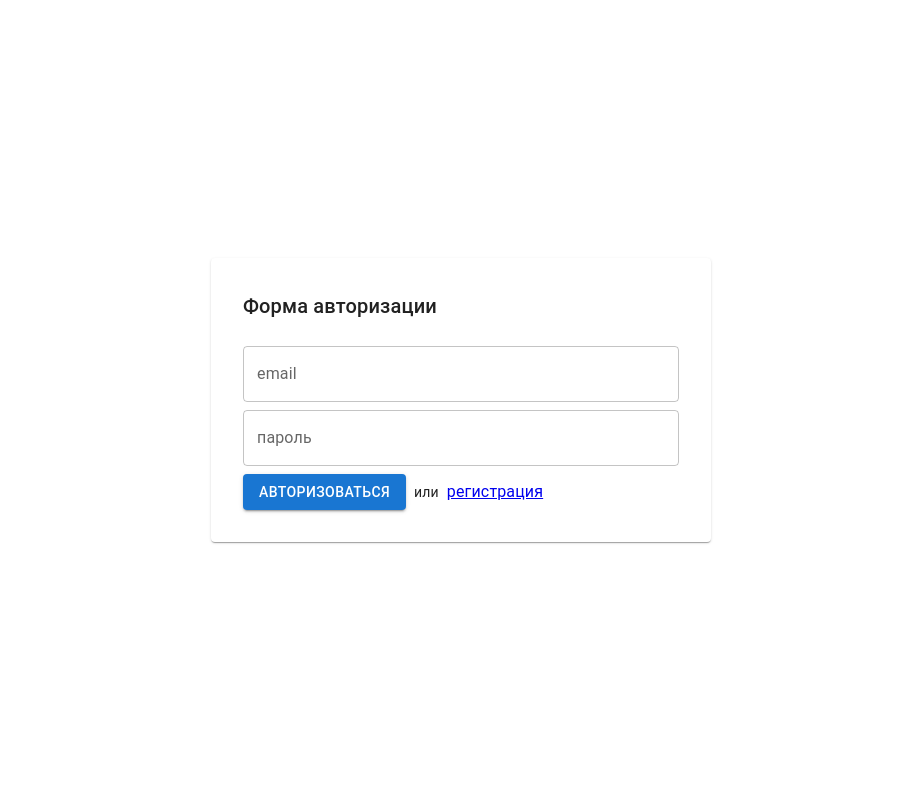
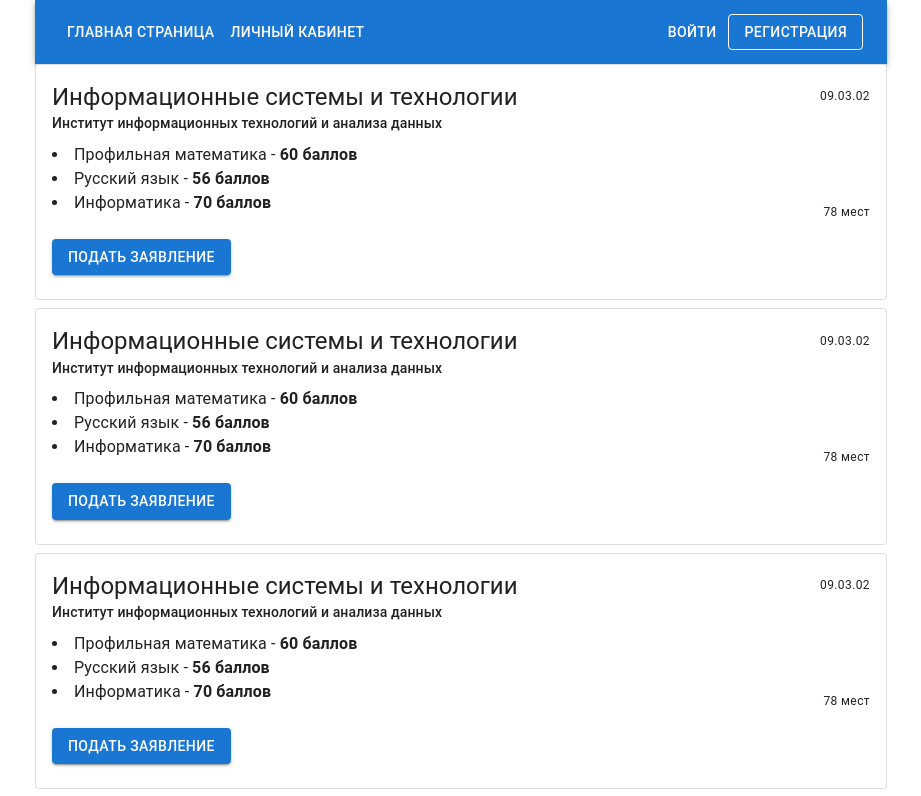
Before and after one commit to doyouwannatea/term-paper-3rd-year-2th-semester, a React (Vite) app in the folder client/: page / in a window 1280 px wide. Shown: the top 796 px of the page, without its empty margins (179-1100 px from the left). Built offline with nearby package versions, Linux system fonts and the light colour scheme.

Commit message:
добавил константы для путей в роутере

```diff
--- a/client/src/components/AppHeader.tsx
+++ b/client/src/components/AppHeader.tsx
@@ -1,5 +1,6 @@
-import { Box, AppBar, Toolbar, Button } from '@mui/material';
+import { Box, AppBar, Toolbar, Button, Stack } from '@mui/material';
 import { Link } from 'react-router-dom';
+import { RoutePaths } from '../router/AppRouter';
 
 const AppHeader = () => (
   <Box sx={{ flexGrow: 1 }}>
@@ -9,7 +10,7 @@ const AppHeader = () => (
           variant="text"
           sx={{ color: (theme) => theme.palette.common.white }}
           component={Link}
-          to="/specialties"
+          to={RoutePaths.HOME}
         >
           главная страница
         </Button>
@@ -17,13 +18,27 @@ const AppHeader = () => (
           variant="text"
           sx={{ color: '#fff' }}
           component={Link}
-          to="/user"
+          to={RoutePaths.USER}
         >
           личный кабинет
         </Button>
-        <Box ml="auto">
-          <Button color="inherit">Login</Button>
-        </Box>
+        <Stack direction="row" gap={0.5} sx={{ ml: 'auto' }}>
+          <Button
+            component={Link}
+            to={RoutePaths.WELCOME}
+            color="inherit"
+          >
+            войти
+          </Button>
+          <Button
+            component={Link}
+            to={RoutePaths.STUDENT_REGISTRATION}
+            variant="outlined"
+            color="inherit"
+          >
+            регистрация
+          </Button>
+        </Stack>
       </Toolbar>
     </AppBar>
   </Box>
--- a/client/src/containers/AuthForm.tsx
+++ b/client/src/containers/AuthForm.tsx
@@ -1,5 +1,6 @@
 import { Box, Typography, TextField, Button } from '@mui/material';
 import { Link } from 'react-router-dom';
+import { RoutePaths } from '../router/AppRouter';
 
 const AuthForm = () => {
   return (
@@ -17,7 +18,7 @@ const AuthForm = () => {
           авторизоваться
         </Button>
         <Typography variant="body2">или</Typography>
-        <Link to="/student-registration">регистрация</Link>
+        <Link to={RoutePaths.STUDENT_REGISTRATION}>регистрация</Link>
       </Box>
     </Box>
   );
--- a/client/src/containers/StudentRegistrationForm.tsx
+++ b/client/src/containers/StudentRegistrationForm.tsx
@@ -1,6 +1,7 @@
 import { Typography, TextField, Button, Stack } from '@mui/material';
 import { Link } from 'react-router-dom';
 import FileInput from '../components/FileInput';
+import { RoutePaths } from '../router/AppRouter';
 
 const StudentRegistrationForm = () => (
   <Stack gap={1} component="form">
@@ -21,7 +22,7 @@ const StudentRegistrationForm = () => (
         зарегестрироваться
       </Button>
       <Typography variant="body2">или</Typography>
-      <Link to="/">авторизация</Link>
+      <Link to={RoutePaths.WELCOME}>авторизация</Link>
     </Stack>
   </Stack>
 );
--- a/client/src/router/AppRouter.tsx
+++ b/client/src/router/AppRouter.tsx
@@ -4,18 +4,25 @@ import StudentRegistrationForm from '../containers/StudentRegistrationForm';
 import AuthPage from '../pages/AuthPage';
 import SpecialtiesPage from '../pages/SpecialtiesPage';
 
+export enum RoutePaths {
+  HOME = '/',
+  WELCOME = '/welcome',
+  STUDENT_REGISTRATION = '/welcome/student-registration',
+  USER = '/user',
+}
+
 const AppRouter = () => {
   return (
     <BrowserRouter>
       <Routes>
-        <Route path="/" element={<AuthPage />}>
+        <Route path={RoutePaths.WELCOME} element={<AuthPage />}>
           <Route index element={<AuthForm />} />
           <Route
-            path="student-registration"
+            path={RoutePaths.STUDENT_REGISTRATION}
             element={<StudentRegistrationForm />}
           />
         </Route>
-        <Route path="/specialties" element={<SpecialtiesPage />} />
+        <Route path={RoutePaths.HOME} element={<SpecialtiesPage />} />
       </Routes>
     </BrowserRouter>
   );
```
